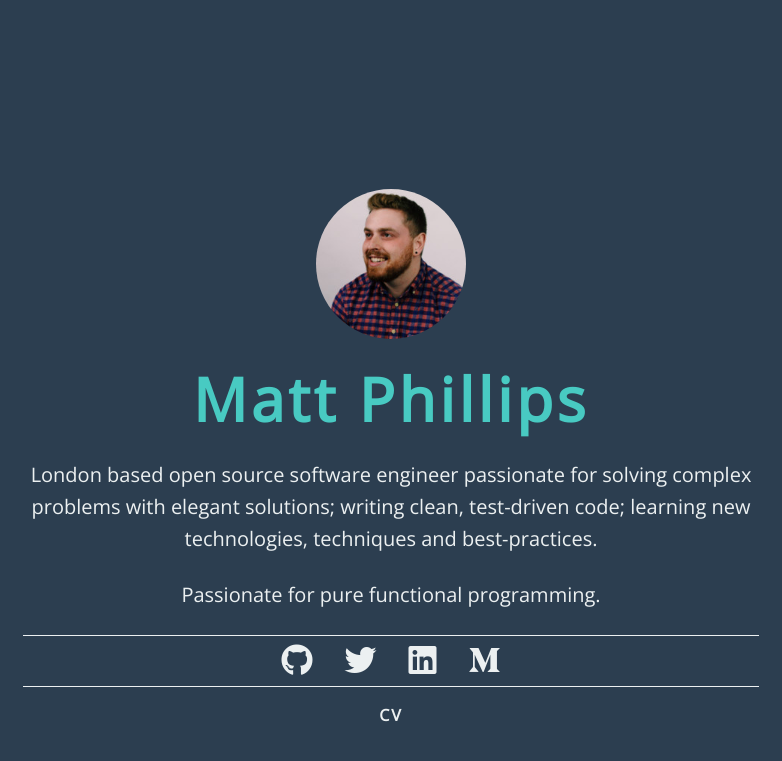
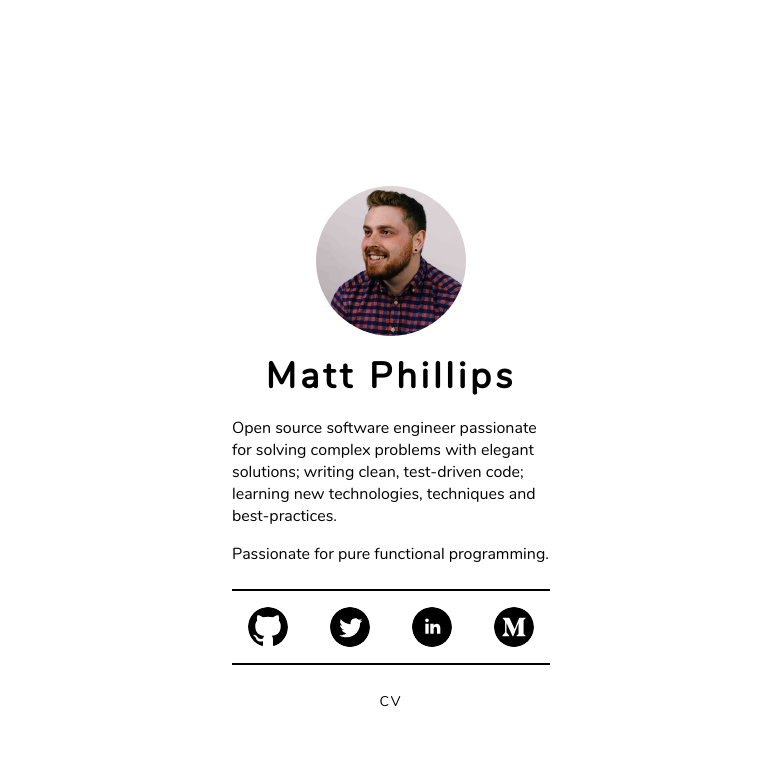
Before and after one commit to mattphillips/mattphillips.github.io, a Jekyll site: the page index.html, which Jekyll copies as it is, in a window 1280 px wide. Shown: the top 761 px of the page, without its empty margins (249-1031 px from the left). Built offline with Jekyll 4.4.1, drawn with Linux system fonts in a browser that asks for light colours; nearby versions of some CDN libraries.

Commit message:
Update website design

```diff
--- a/css/style.css
+++ b/css/style.css
@@ -1,4 +1,8 @@
-@import url('https://fonts.googleapis.com/css?family=Open+Sans');
+@font-face {
+  font-family: 'Nunito';
+  src: url('/assets/fonts/Nunito-Regular.ttf');
+  font-weight: 400;
+}
 
 *,
 *:before,
@@ -7,69 +11,91 @@
   -webkit-box-sizing: border-box;
   box-sizing: border-box;
   position: relative;
+  font-family: 'Nunito', sans-serif;
 }
 
 body,
 html {
-  font-family: 'Open Sans', sans-serif;
   font-size: 16px;
   line-height: 1.5rem;
-  background: #2c3e50;
+  background: white;
   height: 100%;
 }
 
 .content {
-  height: 100%;
+  min-height: 100%;
   width: 100%;
-  padding: 2rem 1rem 1rem;
-  text-align: center;
-  overflow: auto;
-  max-width: 768px;
-}
+  padding: 1rem;
+  max-width: 350px;
 
-@media only screen and (min-width: 500px) {
-  .content {
-    display: flex;
-    align-items: center;
-    margin: 0 auto;
-  }
+  display: flex;
+  align-items: center;
+  margin: 0 auto;
 }
 
 .name {
-  color: #48cac2;
-  font-size: 60px;
-  line-height: 72px;
+  color: black;
+  font-size: 36px;
+  line-height: 49px;
   letter-spacing: 4px;
-  margin: 1.5rem 0;
+  margin: 1rem 0;
+  text-align: center;
 }
 
 .contact {
   display: flex;
   justify-content: space-between;
   list-style-type: none;
-  padding: 0.5rem 0;
-  border-top: 1px solid #ecf0f1;
-  border-bottom: 1px solid #ecf0f1;
+  margin: 0;
+  padding: 16px;
 }
 
-@media only screen and (min-width: 500px) {
-  .contact {
-    justify-content: center;
-  }
+.social {
+  display: flex;
+  width: 40px;
+  height: 40px;
+  border-radius: 50%;
 }
 
-.contact li a {
-  color: #ecf0f1;
-  font-size: 2rem;
-  padding: 1rem;
+.github {
+  background: url('/assets/icons/github.svg') no-repeat center;
+  background-size: 100%;
 }
 
-.contact li a:hover {
-  color: #48cac2;
+.github:hover {
+  background: url('/assets/icons/github.svg') no-repeat center, #48cac2;
+  background-size: 100%;
+}
+
+.twitter {
+  background: url('/assets/icons/twitter.svg') no-repeat center;
+  background-size: 100%;
+}
+.twitter:hover {
+  background: url('/assets/icons/twitter.svg') no-repeat center, #48cac2;
+  background-size: 100%;
+}
+
+.linkedin {
+  background: url('/assets/icons/linkedin.svg') no-repeat center;
+  background-size: 100%;
+}
+.linkedin:hover {
+  background: url('/assets/icons/linkedin.svg') no-repeat center, #48cac2;
+  background-size: 100%;
+}
+
+.medium {
+  background: url('/assets/icons/medium.svg') no-repeat center;
+  background-size: 100%;
+}
+.medium:hover {
+  background: url('/assets/icons/medium.svg') no-repeat center, #48cac2;
+  background-size: 100%;
 }
 
 .image {
-  background: url('/assets/img/profile.jpeg') no-repeat center;
+  background: url('/assets/img/profile.jpg') no-repeat center;
   background-size: 100%;
   border-radius: 50%;
   width: 150px;
@@ -78,19 +104,19 @@ html {
 }
 
 .bio {
-  color: #ecf0f1;
-  font-size: 1.25rem;
-  line-height: 2rem;
-  margin: 1.5rem 0;
+  color: black;
+  font-size: 16px;
+  line-height: 22px;
+  margin: 1rem 0;
 }
 
 .cv {
-  color: #ecf0f1;
-  font-weight: bold;
+  color: black;
+  text-decoration: none;
   letter-spacing: 2px;
-  text-decoration: none;
+  font-size: 14px;
 }
 
 .cv:hover {
-  color: #48cac2;
+  border-bottom: 1px solid #48cac2;
 }
--- a/index.html
+++ b/index.html
@@ -1,50 +1,75 @@
-<!doctype html>
+<!DOCTYPE html>
 <html lang="en">
   <head>
-  <meta charset="utf-8">
-  <meta http-equiv="x-ua-compatible" content="ie=edge">
+    <meta charset="utf-8" />
+    <meta http-equiv="x-ua-compatible" content="ie=edge" />
     <title>Matt Phillips</title>
-  <meta name="description" content="London based open source software engineer">
-  <meta name="viewport" content="width=device-width, initial-scale=1">
+    <meta name="description" content="Open source software engineer" />
+    <meta name="viewport" content="width=device-width, initial-scale=1" />
 
-  <link rel="stylesheet" href="https://use.fontawesome.com/releases/v5.3.1/css/all.css" integrity="sha384-mzrmE5qonljUremFsqc01SB46JvROS7bZs3IO2EmfFsd15uHvIt+Y8vEf7N7fWAU"
-    crossorigin="anonymous">
-  <link rel="stylesheet" href="https://cdnjs.cloudflare.com/ajax/libs/normalize/5.0.0/normalize.min.css">
-  <link rel="stylesheet" href="css/style.css">
+    <link rel="stylesheet" href="https://cdnjs.cloudflare.com/ajax/libs/normalize/5.0.0/normalize.min.css" />
+    <link rel="stylesheet" href="css/style.css" />
   </head>
   <body>
     <section class="content">
       <div>
         <div class="image"></div>
+
         <h1 class="name">Matt Phillips</h1>
         <p class="bio">
-        London based open source software engineer passionate for solving complex problems with elegant solutions;
+          Open source software engineer passionate for solving complex problems with elegant solutions;
           writing clean, test-driven code; learning new technologies, techniques and best-practices.
         </p>
         <p class="bio">
           Passionate for pure functional programming.
         </p>
+        <div style="border-top: 2px solid black; border-bottom: 2px solid black; margin: 1.5rem 0;">
           <ul class="contact">
-        <li><a href="http://www.github.com/mattphillips" title="GitHub" rel="noopener" target="_blank"><i class="fab fa-github"></i></a></li>
-        <li><a href="http://www.twitter.com/mattphillipsio" title="Twitter" rel="noopener" target="_blank"><i class="fab fa-twitter"></i></a></li>
-        <li><a href="http://www.linkedin.com/in/mattphillipsio" title="LinkedIn" rel="noopener" target="_blank"><i class="fab fa-linkedin"></i></a></li>
-        <li><a href="http://www.medium.com/@mattphillipsio" title="Medium" rel="noopener" target="_blank"><i class="fab fa-medium-m"></i></a></li>
+            <li>
+              <a href="http://www.github.com/mattphillips" title="GitHub" rel="noopener" target="_blank"
+                ><span class="social github"></span
+              ></a>
+            </li>
+            <li>
+              <a href="http://www.twitter.com/mattphillipsio" title="Twitter" rel="noopener" target="_blank"
+                ><span class="social twitter"></span
+              ></a>
+            </li>
+            <li>
+              <a href="http://www.linkedin.com/in/mattphillipsio" title="LinkedIn" rel="noopener" target="_blank"
+                ><span class="social linkedin"></span
+              ></a>
+            </li>
+            <li>
+              <a href="http://www.medium.com/@mattphillipsio" title="Medium" rel="noopener" target="_blank"
+                ><span class="social medium"></span
+              ></a>
+            </li>
           </ul>
-      <div>
+        </div>
+
+        <div style="text-align: center">
           <a class="cv" href="/assets/matt-phillips-cv.pdf" title="CV" rel="noopener" target="_blank">CV</a>
         </div>
       </div>
     </section>
     <script async="" src="https://www.google-analytics.com/analytics.js"></script>
     <script>
-    if (localStorage.gaoff || document.location.hostname == "localhost") {
-      console.log("GA is off");
+      if (localStorage.gaoff || document.location.hostname == 'localhost') {
+        console.log('GA is off');
       } else {
-      (function (i, s, o, g, r, a, m) {
-        i['GoogleAnalyticsObject'] = r; i[r] = i[r] || function () {
-          (i[r].q = i[r].q || []).push(arguments)
-        }, i[r].l = 1 * new Date(); a = s.createElement(o),
-          m = s.getElementsByTagName(o)[0]; a.async = 1; a.src = g; m.parentNode.insertBefore(a, m)
+        (function(i, s, o, g, r, a, m) {
+          i['GoogleAnalyticsObject'] = r;
+          (i[r] =
+            i[r] ||
+            function() {
+              (i[r].q = i[r].q || []).push(arguments);
+            }),
+            (i[r].l = 1 * new Date());
+          (a = s.createElement(o)), (m = s.getElementsByTagName(o)[0]);
+          a.async = 1;
+          a.src = g;
+          m.parentNode.insertBefore(a, m);
         })(window, document, 'script', 'https://www.google-analytics.com/analytics.js', 'ga');
         ga('create', 'UA-76782135-1', 'auto');
         ga('send', 'pageview');
```
Also changed, not shown: assets/fonts/Nunito-Regular.ttf (added), assets/icons/github.svg (added), assets/icons/linkedin.svg (added), assets/icons/medium.svg (added), assets/icons/twitter.svg (added), assets/img/profile.jpeg (deleted), assets/img/profile.jpg (added). Lines whose indentation alone changed are shown as unchanged.
